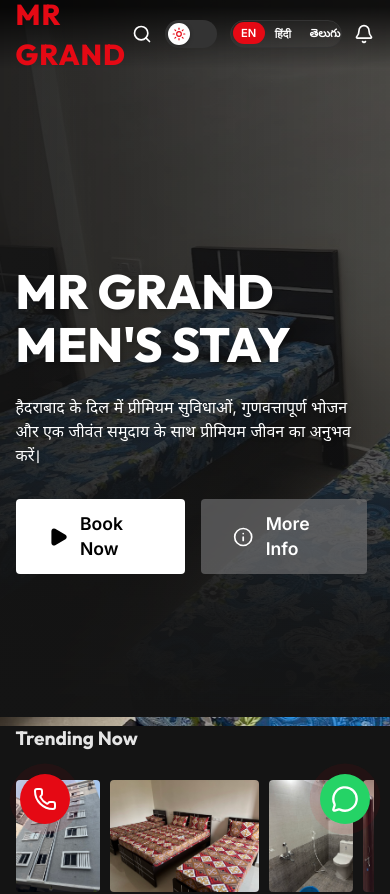
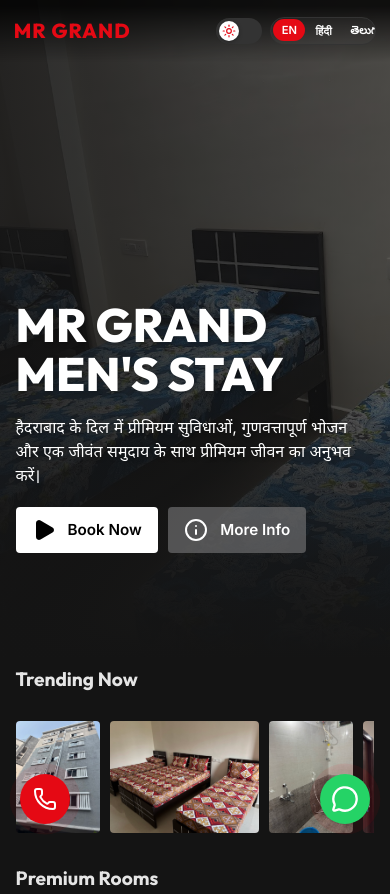
Before and after one commit to Ujjuanku/PG, a React (Vite) app: page / in a window 390 px wide. Shown: the top 894 px of the page. Built offline with nearby package versions, Linux system fonts and the light colour scheme.

Commit message:
Added multilingual support and hero rotation

```diff
--- a/index.html
+++ b/index.html
@@ -9,6 +9,7 @@
     <!-- Google Fonts: Outfit (Headings) and Inter (Body) -->
     <link rel="preconnect" href="https://fonts.googleapis.com">
     <link rel="preconnect" href="https://fonts.gstatic.com" crossorigin>
+    <link rel="preload" as="image" href="/assets/unnamedq10.jpg" fetchpriority="high">
     <link href="https://fonts.googleapis.com/css2?family=Inter:wght@400;500;600&family=Outfit:wght@400;500;600;700;800&display=swap" rel="stylesheet">
   </head>
   <body>
--- a/src/components/Header.css
+++ b/src/components/Header.css
@@ -22,14 +22,18 @@
   display: flex;
   align-items: center;
   gap: 3rem;
+  min-width: 0;
 }
 
 .logo {
+  flex: 0 0 auto;
   color: var(--primary-color);
   font-family: 'Outfit', sans-serif;
   font-size: 1.8rem;
   font-weight: 800;
   letter-spacing: 1px;
+  line-height: 1;
+  white-space: nowrap;
   cursor: pointer;
 }
 
@@ -145,16 +149,47 @@
 }
 
 @media (max-width: 768px) {
+  .header {
+    height: 62px;
+    padding: 0 3.5%;
+  }
+
+  .header-left {
+    gap: 0;
+  }
+
+  .logo {
+    font-size: clamp(1.18rem, 5.2vw, 1.55rem);
+  }
+
   .nav-links {
     display: none;
   }
 
   .header-right {
-    gap: 0.8rem;
+    gap: 0.55rem;
+  }
+
+  .header-icon {
+    display: none;
+  }
+
+  .theme-toggle {
+    width: 46px;
+    height: 26px;
+  }
+
+  .theme-toggle .toggle-knob {
+    width: 20px;
+    height: 20px;
+  }
+
+  :root[data-theme='light'] .theme-toggle .toggle-knob {
+    transform: translateX(20px);
   }
 
   .language-switcher {
-    max-width: 112px;
+    max-width: 106px;
     overflow-x: auto;
     scrollbar-width: none;
   }
--- a/src/components/Header.jsx
+++ b/src/components/Header.jsx
@@ -22,15 +22,20 @@
   }, []);
 
   useEffect(() => {
+    let ticking = false;
+
     const handleScroll = () => {
-      if (window.scrollY > 50) {
-        setIsScrolled(true);
-      } else {
-        setIsScrolled(false);
+      if (!ticking) {
+        window.requestAnimationFrame(() => {
+          setIsScrolled(window.scrollY > 50);
+          ticking = false;
+        });
+        ticking = true;
       }
     };
 
-    window.addEventListener('scroll', handleScroll);
+    window.addEventListener('scroll', handleScroll, { passive: true });
+    handleScroll();
     return () => window.removeEventListener('scroll', handleScroll);
   }, []);
 
--- a/src/components/Hero.css
+++ b/src/components/Hero.css
@@ -22,6 +22,7 @@
   height: 100%;
   object-fit: cover;
   animation: slowZoom 20s ease-out infinite alternate;
+  will-change: transform;
 }
 
 .billboard-vignette-bottom {
@@ -63,6 +64,8 @@
   margin-bottom: 1.5rem;
   text-shadow: 2px 2px 4px rgba(0,0,0,0.25);
   color: var(--text-main);
+  overflow-wrap: normal;
+  white-space: nowrap;
 }
 
 .billboard-synopsis {
@@ -103,11 +106,53 @@
 }
 
 @media (max-width: 768px) {
+  .hero-billboard {
+    height: 78vh;
+    min-height: 520px;
+  }
+
   .billboard-content {
     width: 90%;
+    bottom: 16%;
   }
+
+  .billboard-title {
+    font-size: clamp(2.45rem, 12vw, 3.35rem);
+    line-height: 1.04;
+    margin-bottom: 1rem;
+  }
+
+  .billboard-synopsis {
+    font-size: 1rem;
+    margin-bottom: 1.25rem;
+  }
+
+  .billboard-actions {
+    gap: 0.65rem;
+    flex-wrap: wrap;
+  }
+
+  .billboard-actions .btn {
+    min-height: 44px;
+    padding: 0.7rem 1rem;
+    font-size: 0.95rem;
+  }
+
   .billboard-vignette-left {
     width: 100%;
     background: linear-gradient(to right, rgba(var(--vignette-rgb), 0.9) 0%, rgba(var(--vignette-rgb), 0.7) 100%);
   }
 }
+
+@media (max-width: 380px) {
+  .billboard-title {
+    font-size: 2.25rem;
+  }
+}
+
+@media (max-width: 768px), (prefers-reduced-motion: reduce) {
+  .billboard-image {
+    animation: none;
+    will-change: auto;
+  }
+}
--- a/src/components/Hero.jsx
+++ b/src/components/Hero.jsx
@@ -37,6 +37,10 @@
           src="/assets/unnamedq10.jpg"
           alt={t('hero.alt')}
           className="billboard-image"
+          width="1360"
+          height="1020"
+          fetchPriority="high"
+          decoding="async"
         />
         <div className="billboard-vignette-bottom"></div>
         <div className="billboard-vignette-left"></div>
--- a/src/components/LocationAdvantage.css
+++ b/src/components/LocationAdvantage.css
@@ -2,6 +2,7 @@
   position: relative;
   isolation: isolate;
   overflow: hidden;
+  contain: paint;
   --location-ease: cubic-bezier(0.22, 1, 0.36, 1);
   padding: 6.5rem 4%;
   background:
@@ -497,10 +498,32 @@
 @media (max-width: 760px) {
   .location-advantage {
     padding: 4.25rem 0 4.5rem;
+    background: linear-gradient(180deg, #050505 0%, #0d0b0b 48%, #050505 100%);
+  }
+
+  .location-advantage::before {
+    background-size: 96px 96px;
+    opacity: 0.45;
+  }
+
+  .location-advantage__grid,
+  .location-advantage__beam {
+    display: none;
   }
 
   .location-advantage__inner {
     width: 100%;
+  }
+
+  .corridor-badge,
+  .trust-chip,
+  .location-distance,
+  .location-time,
+  .location-address,
+  .commute-panel,
+  .advantage-card {
+    -webkit-backdrop-filter: none;
+    backdrop-filter: none;
   }
 
   .corridor-badge,
@@ -582,6 +605,7 @@
   .advantage-card:nth-child(n + 3) {
     flex: 0 0 min(86vw, 22rem);
     scroll-snap-align: start;
+    box-shadow: 0 18px 44px rgba(0, 0, 0, 0.32), inset 0 1px 0 rgba(255, 255, 255, 0.1);
   }
 
   .location-row {
@@ -646,3 +670,9 @@
     transition: none;
   }
 }
+
+@media (max-width: 760px), (prefers-reduced-motion: reduce) {
+  .advantage-card__shine {
+    display: none;
+  }
+}
--- a/src/components/Row.jsx
+++ b/src/components/Row.jsx
@@ -62,6 +62,9 @@
               alt={t('rows.imageAlt', { title, number: index + 1 })}
               onClick={() => openModal(img)}
               loading="lazy"
+              decoding="async"
+              width="280"
+              height="160"
             />
           ))}
         </div>
@@ -89,6 +92,7 @@
               src={selectedImage}
               alt={t('rows.expandedView')}
               className="modal-image"
+              decoding="async"
             />
           </div>
         </div>
```
